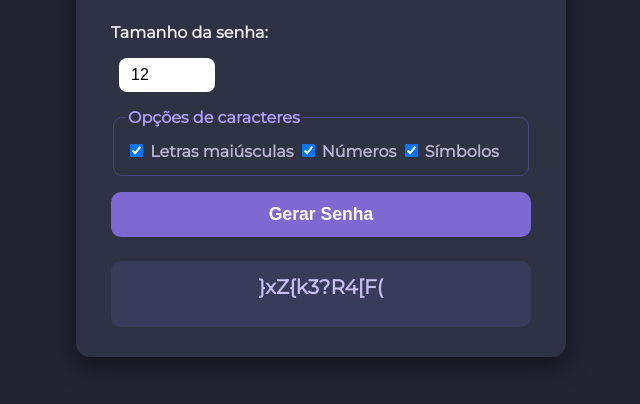
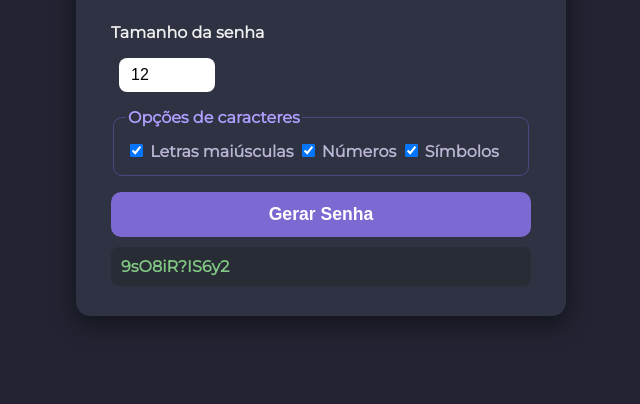
Before and after one commit to codewithcaio/geradordesenhas, a plain HTML site: page geradordesenhas/index.html in a window 1280 px wide. Both pictures are taken after a click on the button "Gerar Senha". Shown: the part 172-576 px from the top of the page, without its empty margins (319-959 px from the left). Drawn offline with Linux system fonts and the light colour scheme.

Commit message:
Melhoria geral: validação, cópia e estilo

```diff
--- a/geradordesenhas/index.html
+++ b/geradordesenhas/index.html
@@ -2,7 +2,7 @@
 <html lang="pt-BR">
 <head>
   <meta charset="UTF-8" />
-  <meta name="viewport" content="width=device-width, initial-scale=1.0"/>
+  <meta name="viewport" content="width=device-width, initial-scale=1.0" />
   <title>Gerador de Senhas</title>
   <link rel="stylesheet" href="style.css" />
 </head>
@@ -10,22 +10,18 @@
   <div class="container">
     <h1>Gerador de Senhas Seguras</h1>
     <form id="formSenha" onsubmit="gerarSenha(event)">
-      <label for="tam">Tamanho da senha:</label>
+      <label for="tam">Tamanho da senha</label>
       <input type="number" id="tam" min="6" max="32" value="12" required />
-
       <fieldset>
         <legend>Opções de caracteres</legend>
         <label><input type="checkbox" id="maiusculas" checked /> Letras maiúsculas</label>
         <label><input type="checkbox" id="numeros" checked /> Números</label>
         <label><input type="checkbox" id="simbolos" checked /> Símbolos</label>
       </fieldset>
-
       <button type="submit">Gerar Senha</button>
     </form>
-
-    <div id="resultado" aria-live="polite"></div>
+    <div id="resultado" aria-live="polite" tabindex="0"></div>
   </div>
-
   <script src="script.js"></script>
 </body>
 </html>
--- a/geradordesenhas/script.js
+++ b/geradordesenhas/script.js
@@ -1,20 +1,38 @@
+let senhaGerada = "";
+
 function gerarSenha(event) {
   event.preventDefault();
 
-  const tamanho = parseInt(document.getElementById('tam').value);
-  const usaMaiusculas = document.getElementById('maiusculas').checked;
-  const usaNumeros = document.getElementById('numeros').checked;
-  const usaSimbolos = document.getElementById('simbolos').checked;
+  const tamanho = parseInt(document.getElementById("tam").value);
+  const usaMaiusculas = document.getElementById("maiusculas").checked;
+  const usaNumeros = document.getElementById("numeros").checked;
+  const usaSimbolos = document.getElementById("simbolos").checked;
 
-  let caracteres = 'abcdefghijklmnopqrstuvwxyz';
-  if (usaMaiusculas) caracteres += 'ABCDEFGHIJKLMNOPQRSTUVWXYZ';
-  if (usaNumeros) caracteres += '0123456789';
-  if (usaSimbolos) caracteres += '!@#$%&*()-_=+[]{};:,.<>?';
-
-  let senha = '';
-  for (let i = 0; i < tamanho; i++) {
-    senha += caracteres.charAt(Math.floor(Math.random() * caracteres.length));
+  if (tamanho < 6 || tamanho > 32) {
+    alert("Por favor, insira um tamanho entre 6 e 32.");
+    return;
   }
 
-  document.getElementById('resultado').textContent = senha;
+  let caracteres = "abcdefghijklmnopqrstuvwxyz";
+  if (usaMaiusculas) caracteres += "ABCDEFGHIJKLMNOPQRSTUVWXYZ";
+  if (usaNumeros) caracteres += "0123456789";
+  if (usaSimbolos) caracteres += "!-.,?";
+
+  senhaGerada = "";
+  for (let i = 0; i < tamanho; i++) {
+    senhaGerada += caracteres.charAt(Math.floor(Math.random() * caracteres.length));
+  }
+
+  document.getElementById("resultado").textContent = senhaGerada;
 }
+
+// Adiciona listener ao carregar a página
+window.onload = function () {
+  const resultadoDiv = document.getElementById("resultado");
+  resultadoDiv.addEventListener("click", function () {
+    if (senhaGerada) {
+      navigator.clipboard.writeText(senhaGerada);
+      alert("Senha copiada para a área de transferência!");
+    }
+  });
+};
--- a/geradordesenhas/style.css
+++ b/geradordesenhas/style.css
@@ -18,7 +18,7 @@ body {
   border-radius: 14px;
   width: 100%;
   max-width: 420px;
-  box-shadow: 0 8px 25px rgba(0,0,0,0.5);
+  box-shadow: 0 8px 25px rgba(0, 0, 0, 0.5);
 }
 
 h1 {
@@ -38,7 +38,7 @@ label {
   font-weight: 600;
 }
 
-input[type="number"] {
+input[type='number'] {
   padding: 8px 12px;
   border-radius: 8px;
   border: none;
@@ -60,7 +60,7 @@ legend {
   color: #ae9eff;
 }
 
-button[type="submit"] {
+button[type='submit'] {
   background-color: #7e68d2;
   border: none;
   border-radius: 10px;
@@ -72,20 +72,24 @@ button[type="submit"] {
   transition: background-color 0.22s ease;
 }
 
-button[type="submit"]:hover {
+button[type='submit']:hover {
   background-color: #ae9eff;
   color: #222433;
 }
 
+/* Visual modification for result */
 #resultado {
-  margin-top: 24px;
-  font-size: 1.25rem;
-  padding: 14px 16px;
-  background: #383c5a;
-  border-radius: 10px;
-  text-align: center;
-  font-weight: 600;
-  min-height: 38px;
-  color: #c7bef2;
-  word-break: break-all;
+  padding: 10px;
+  background-color: #282c34;
+  color: #81c784;
+  font-weight: bold;
+  border-radius: 8px;
+  margin-top: 10px;
+  user-select: all;
+  cursor: pointer;
+  transition: background-color 0.3s ease;
 }
+
+#resultado:hover {
+  background-color: #3a3f47;
+}
```
Also changed, not shown: 1 other file.
